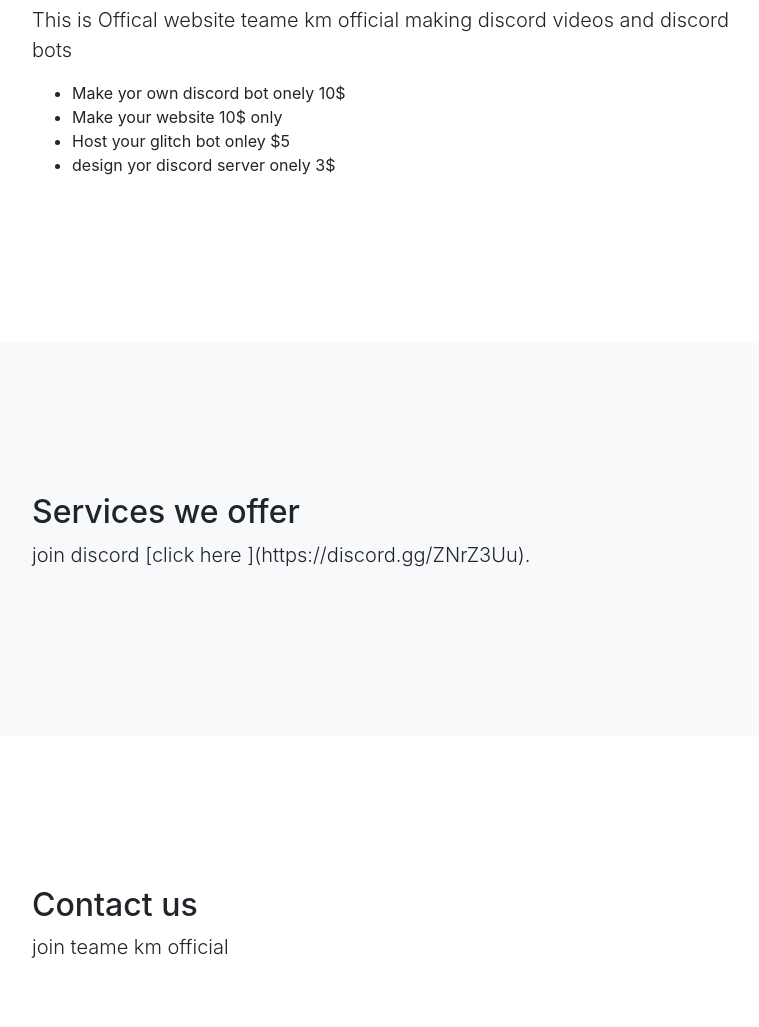
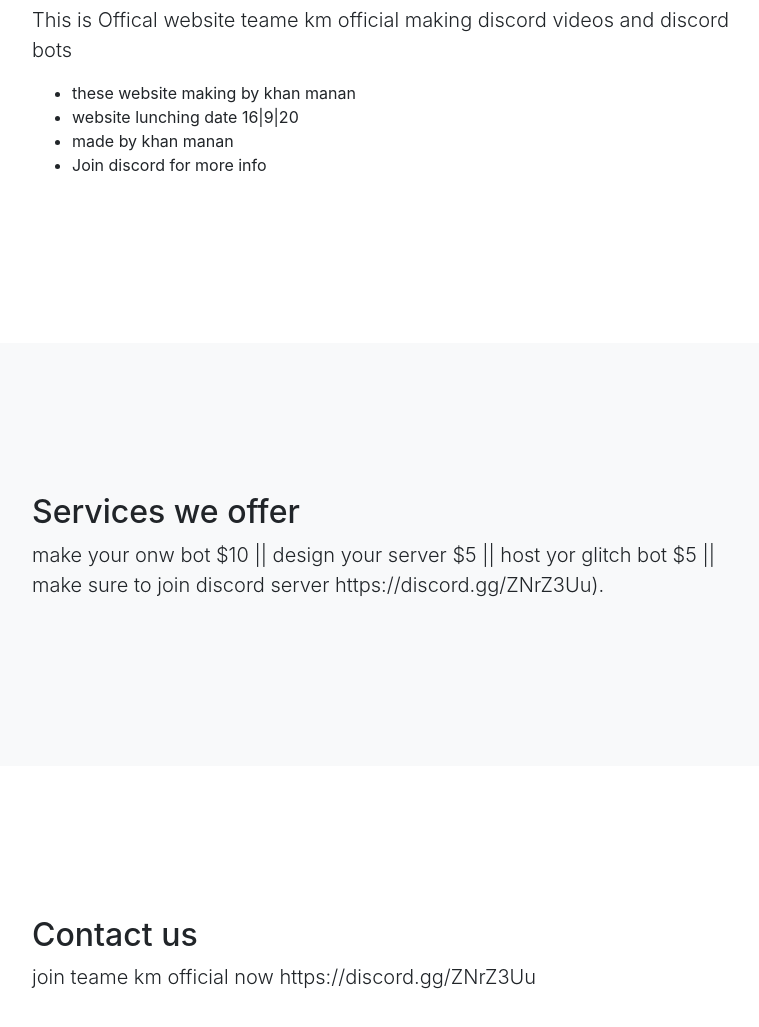
Before and after one commit to mananhussin/Teame-km-offical.xyz, a website with bundled scripts: page index.html in a window 1280 px wide. Shown: the part 549-1576 px from the top of the page, without its empty margins (243-1002 px from the left). Built offline with nearby package versions, Linux system fonts and the light colour scheme.

Commit message:
Update index.html

```diff
--- a/index.html
+++ b/index.html
@@ -57,10 +57,10 @@
           <h2>About this page</h2>
           <p class="lead">This is Offical website teame km official making discord videos and discord bots </p>
           <ul>
-            <li>Make yor own discord bot onely 10$</li>
-            <li>Make your website 10$ only</li>
-            <li>Host your glitch bot onley $5</li>
-            <li>design yor discord server onely 3$ </li>
+            <li>these website making by khan manan</li>
+            <li>website lunching date 16|9|20</li>
+            <li>made by khan manan</li>
+            <li>Join discord for more info </li>
           </ul>
         </div>
       </div>
@@ -72,7 +72,7 @@
       <div class="row">
         <div class="col-lg-8 mx-auto">
           <h2>Services we offer</h2>
-          <p class="lead">join discord [click here ](https://discord.gg/ZNrZ3Uu).</p>
+          <p class="lead">make your onw bot $10 ||  design your server $5 || host yor glitch bot $5 || make sure to join discord server https://discord.gg/ZNrZ3Uu).</p>
         </div>
       </div>
     </div>
@@ -83,7 +83,7 @@
       <div class="row">
         <div class="col-lg-8 mx-auto">
           <h2>Contact us</h2>
-          <p class="lead">join teame  km official</p>
+          <p class="lead">join teame km official now https://discord.gg/ZNrZ3Uu  </p>
         </div>
       </div>
     </div>
```
